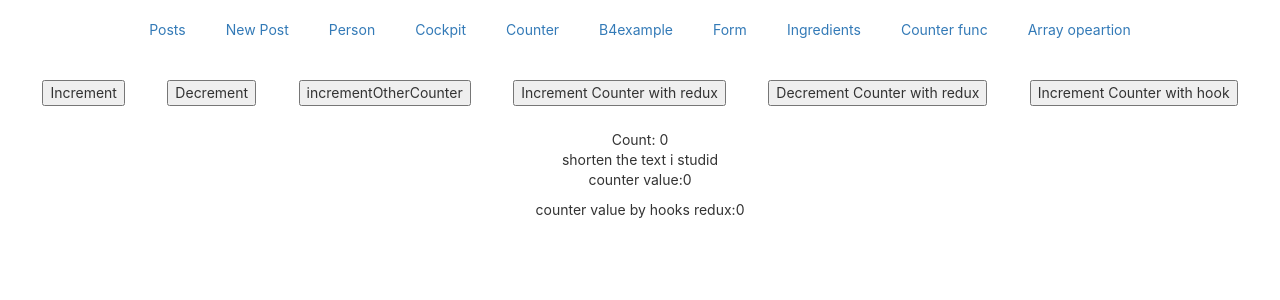
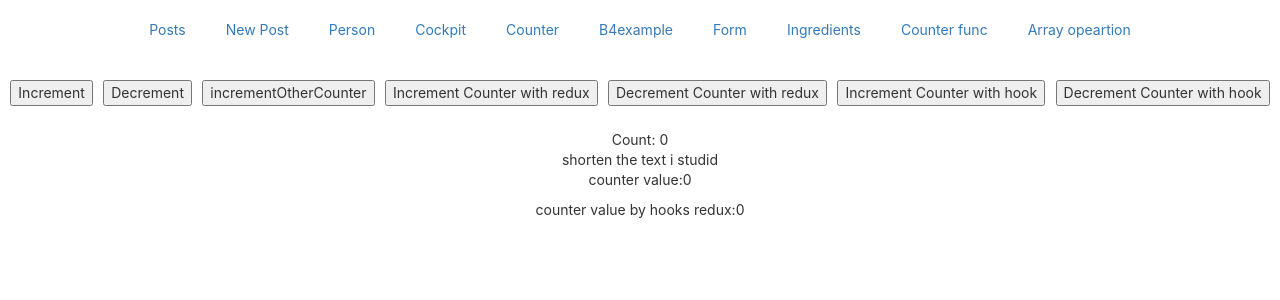
Before and after one commit to pradeecs73/ReactjsSample, a React (Create React App) app: page /counterfunc in a window 1280 px wide. Shown: the top 300 px of the page. Built offline with nearby package versions, Linux system fonts and the light colour scheme.

Commit message:
fixing counter

```diff
--- a/src/components/Counterfunc/Counterfunc.tsx
+++ b/src/components/Counterfunc/Counterfunc.tsx
@@ -45,6 +45,9 @@ const Counterfunc = React.memo((props:any) => {
          <div>
             <button onClick={()=>dispatch(actionCreators.increment())}>Increment Counter with hook</button><br/>
          </div>
+         <div>
+            <button onClick={()=>dispatch(actionCreators.decrement())}>Decrement Counter with hook</button><br/>
+         </div>
       </div>
 
       <div id='para'>
```
